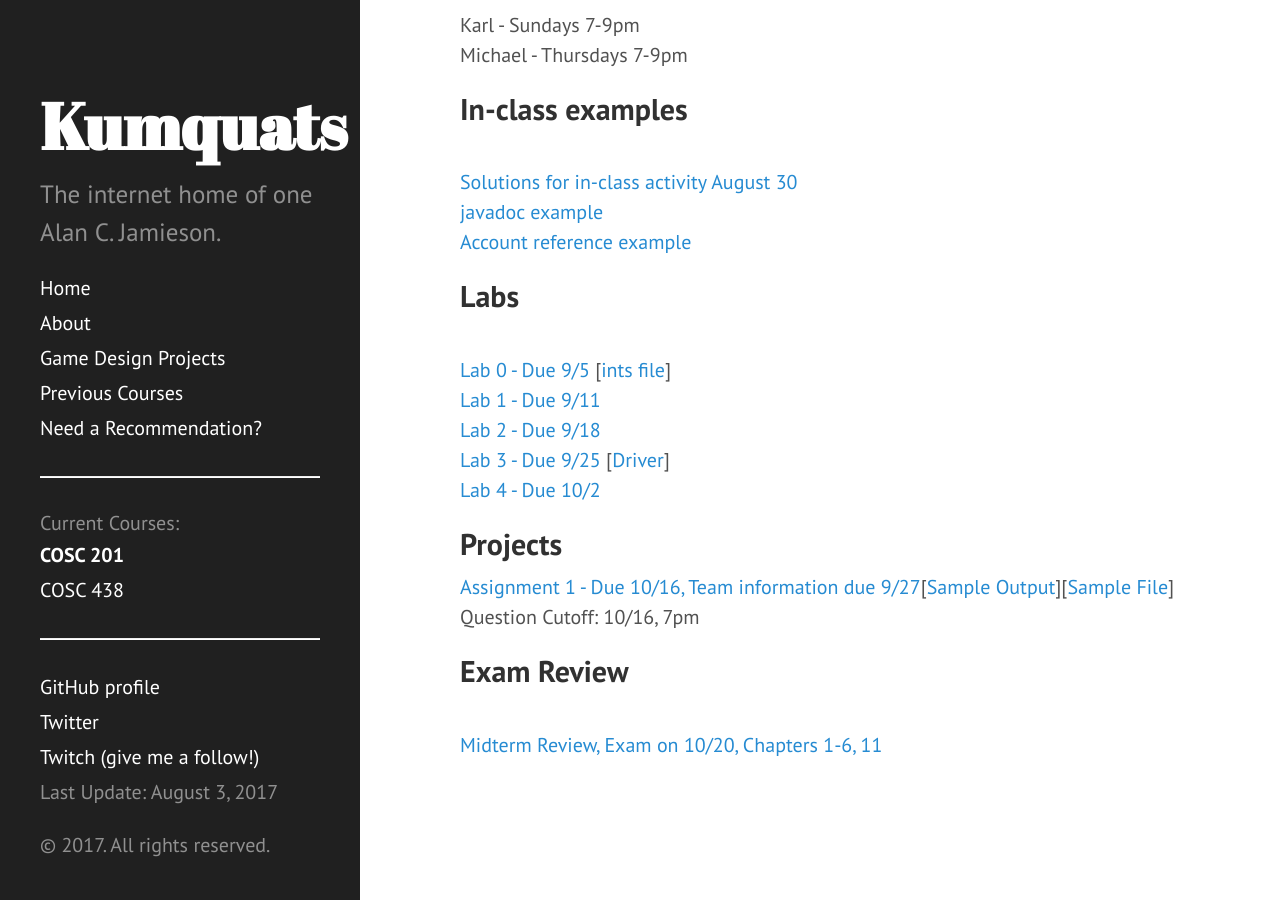
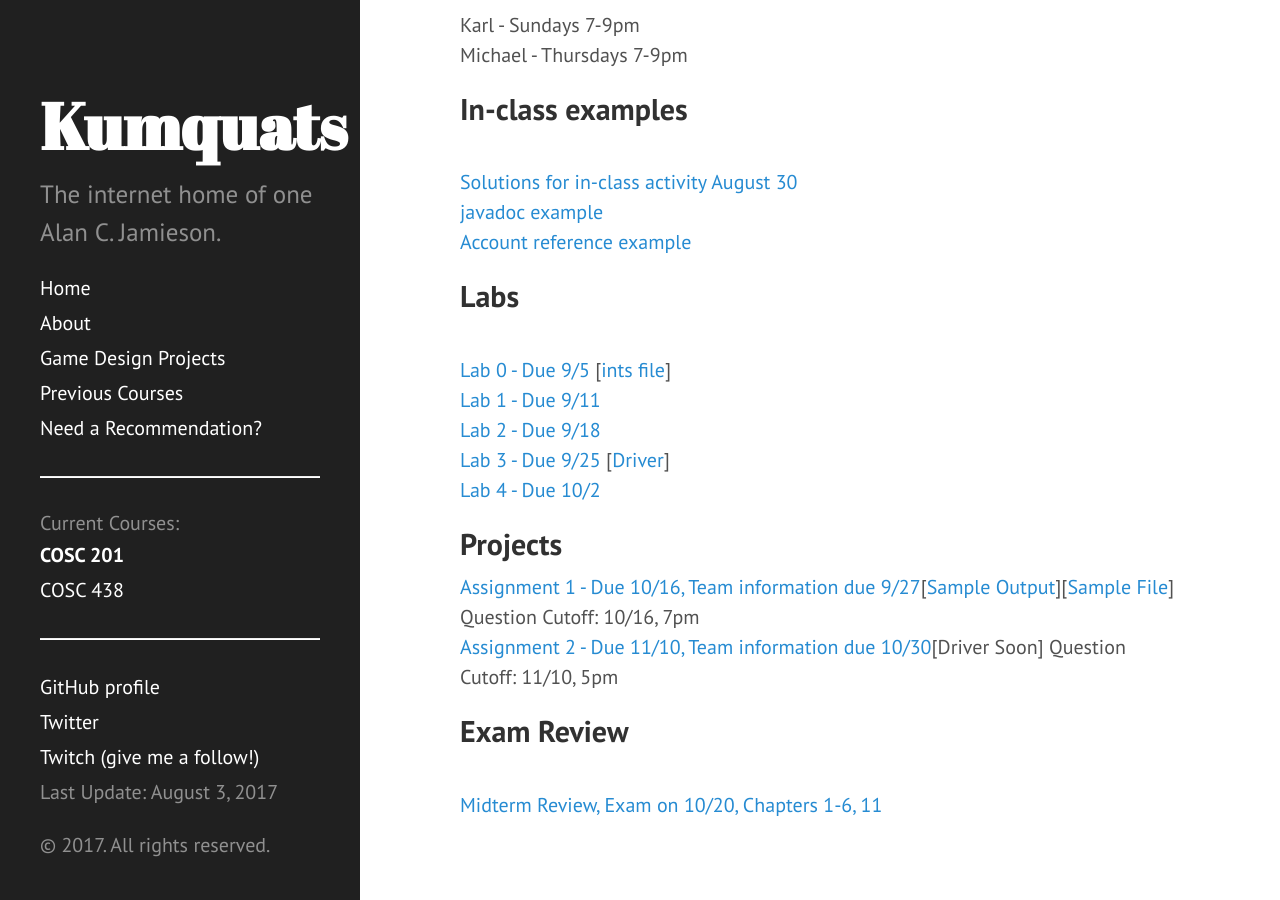
Before and after one commit to ripark/ripark.github.io, a Jekyll site: the page built from f17/cosc201.html, in a window 1280 px wide and 900 px high, scrolled down 507 px. Built offline with Jekyll 4.4.1, drawn with Linux system fonts in a browser that asks for light colours; Markdown is read by kramdown in place of the engine named in the settings.

Commit message:
201 update

```diff
--- a/f17/cosc201.html
+++ b/f17/cosc201.html
@@ -43,6 +43,8 @@
 <h2> Projects </h2>
 <a href="http://ripark.github.io/f17/COSC201Asg1.pdf">Assignment 1 - Due 10/16, Team information due 9/27</a>[<a href="http://ripark.github.io/f15/sample.txt">Sample Output</a>][<a href="http://ripark.github.io/f15/accounts.txt">Sample File</a>] Question Cutoff: 10/16, 7pm
 <br>
+<a href="http://ripark.github.io/f17/COSC201Asg2.pdf">Assignment 2 - Due 11/10, Team information due 10/30</a>[Driver Soon] Question Cutoff: 11/10, 5pm
+<br>
 <h2> Exam Review </h2>
 <br>
 <a href="http://ripark.github.io/f17/201RevQs1.pdf">Midterm Review, Exam on 10/20, Chapters 1-6, 11</a>
```
Also changed, not shown: 1 other file.
